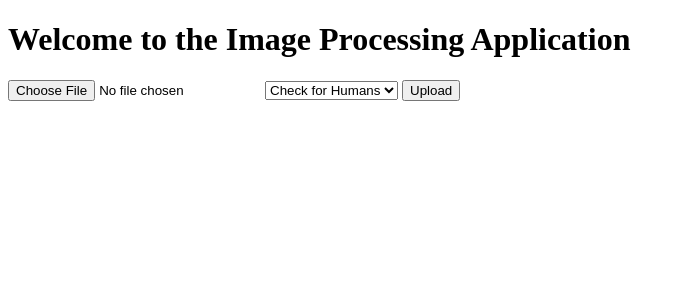
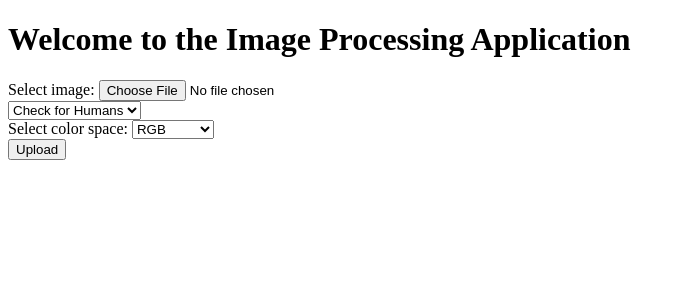
Before and after one commit to tudorandrian/image_processing, a Flask app: page / in a window 1280 px wide. Shown: the top 300 px of the page, without its empty margins (0-685 px from the left). Run offline with Flask 3, Linux system fonts and the light colour scheme.

Commit message:
feat(image-processing): add color space conversion feature with interactive web interface

```diff
--- a/main.py
+++ b/main.py
@@ -38,6 +38,7 @@ def upload():
         return jsonify({"error": "No file part or action selected"})
     file = request.files['image']
     action = request.form['action']
+    color_space = request.form['color_space']
 
     # Check if a file is selected
     if file.filename == '':
@@ -55,21 +56,24 @@ def upload():
         file.save(image_path)
 
         # Redirect to the results page with the filename and action as query parameters
-        return redirect(url_for('results', filename=filename, action=action))
+        return redirect(url_for('results', filename=filename, action=action, color_space=color_space))
 
 @app.route('/results')
 def results():
     # Get the filename and action from the query parameters
     filename = request.args.get('filename')
     action = request.args.get('action')
+    color_space = request.args.get('color_space')
     image_path = os.path.join("uploads", filename)
 
     # Process the image based on the selected action
     processed_image_path = process_image(image_path, action)
     segmented_image_path = segment_image(image_path, action)
+    # Convert the image to the selected color space
+    converted_image_path = convert_color_space(image_path, color_space)
 
     # Render the results page with the uploaded image, processed image, and segmented image
-    return render_template('results.html', filename=filename, action=action, processed_image=processed_image_path, segmented_image=segmented_image_path)
+    return render_template('results.html', filename=filename, action=action, color_space=color_space, processed_image=processed_image_path, segmented_image=segmented_image_path, converted_image=converted_image_path)
 
 def process_image(image_path, action):
     # Read and preprocess the image
@@ -164,6 +168,30 @@ def segment_image(image_path, action):
 
     return segmented_image_filename
 
+def convert_color_space(image_path, color_space):
+    # Read the image using OpenCV
+    image = cv2.imread(image_path)
+
+    # Convert the image to the selected color space
+    if color_space == 'HSV':
+        converted_image = cv2.cvtColor(image, cv2.COLOR_BGR2HSV)
+    elif color_space == 'LAB':
+        converted_image = cv2.cvtColor(image, cv2.COLOR_BGR2LAB)
+    elif color_space == 'GRAY':
+        converted_image = cv2.cvtColor(image, cv2.COLOR_BGR2GRAY)
+    else:
+        converted_image = image
+
+    # Save the converted image
+    converted_image_filename = f"converted_{os.path.basename(image_path)}"
+    converted_image_path = os.path.join("uploads", converted_image_filename)
+    cv2.imwrite(converted_image_path, converted_image)
+
+    # Log the conversion process
+    print(f"Converted image saved at: {converted_image_path} with color space: {color_space}")
+
+    return converted_image_filename
+
 @app.route('/uploads/<filename>')
 def uploaded_file(filename):
     # Serve the uploaded file from the uploads directory
--- a/templates/index.html
+++ b/templates/index.html
@@ -14,7 +14,9 @@
     <!-- Form for uploading images and selecting actions -->
     <form action="/upload" method="post" enctype="multipart/form-data">
         <!-- Input for selecting an image file -->
-        <input type="file" name="image" required>
+        <label for="image">Select image:</label>
+        <input type="file" name="image" id="image" required>
+        <br>
         <!-- Dropdown menu for selecting an action -->
         <label>
             <select name="action" required>
@@ -25,6 +27,15 @@
                 <option value="trees">Check for Trees</option>
             </select>
         </label>
+        <br>
+        <label for="color_space">Select color space:</label>
+        <select name="color_space" id="color_space" required>
+            <option value="RGB">RGB</option>
+            <option value="HSV">HSV</option>
+            <option value="LAB">LAB</option>
+            <option value="GRAY">Grayscale</option>
+        </select>
+        <br>
         <!-- Submit button for the form -->
         <button type="submit">Upload</button>
     </form>
```
Also changed, not shown: templates/results.html (+9 -1 lines).
